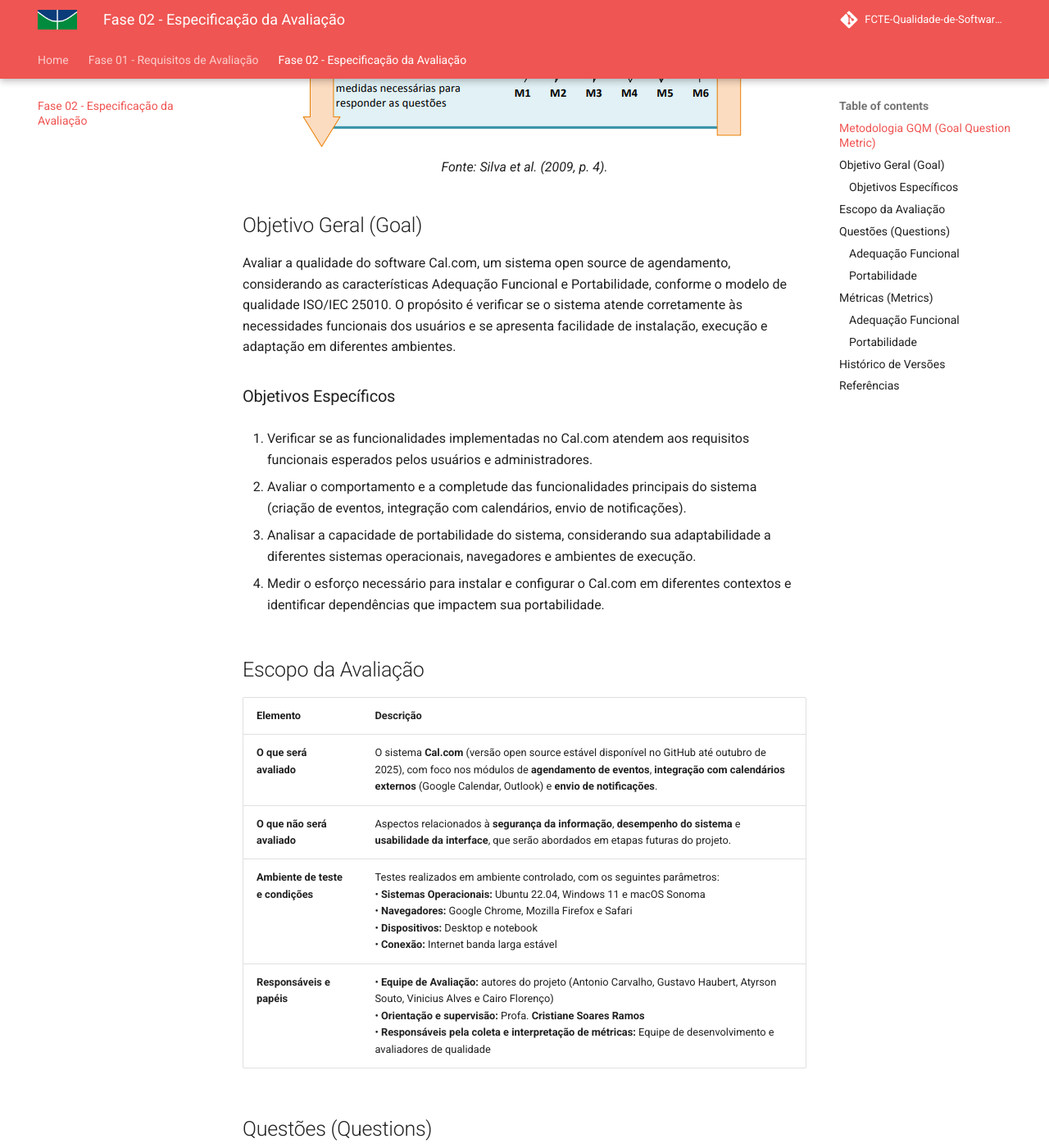
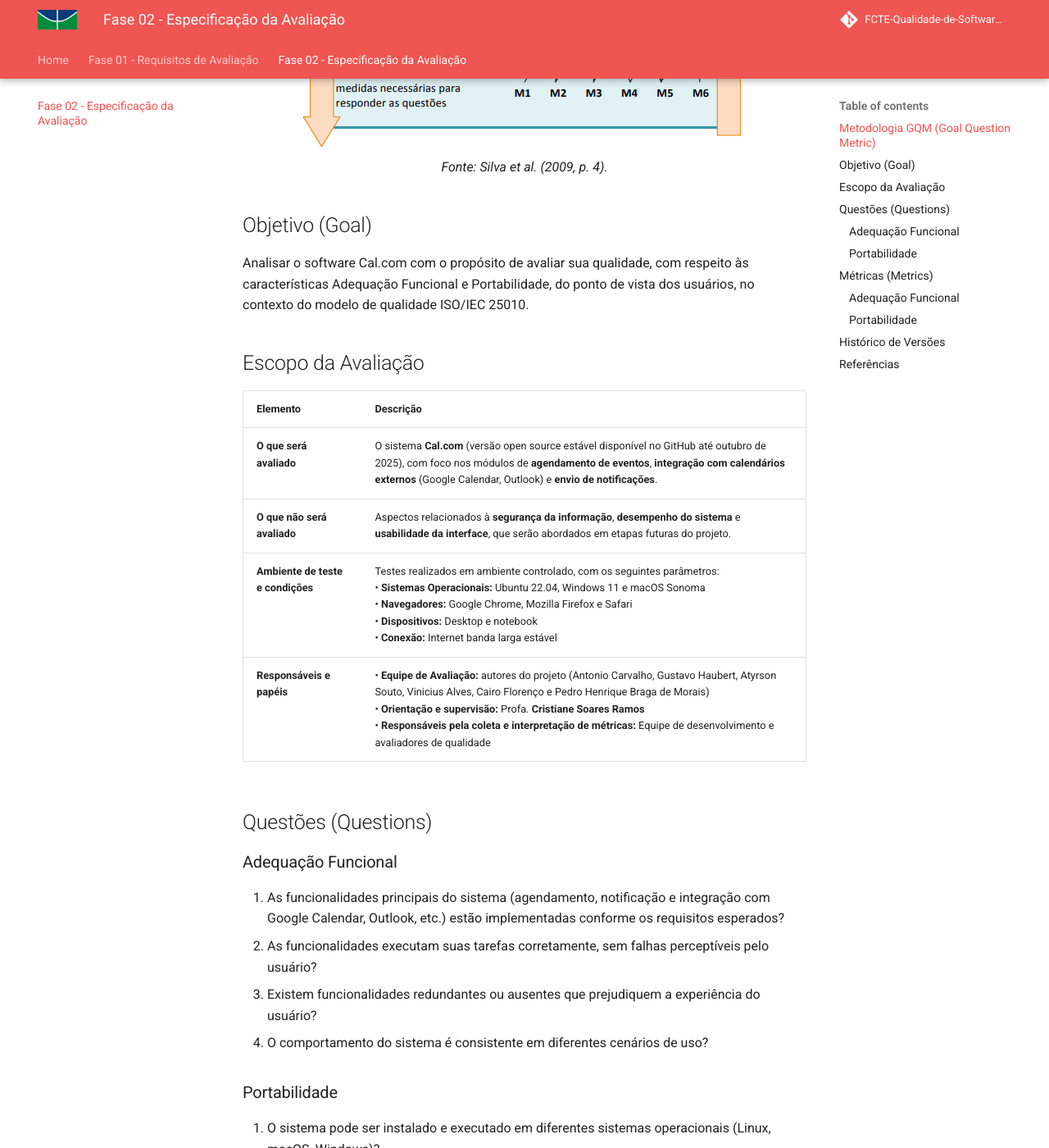
Before and after one commit to FCTE-Qualidade-de-Software-1/2025-2_T01_HEDDY-LAMAR, an MkDocs documentation site: the page built from docs/fase_2/index.md, in a window 1280 px wide and 1400 px high, scrolled down 710 px. Shown: the whole window at 82% size. Built offline with MkDocs 1.6.1 and Material for MkDocs 9.7.7, drawn with Linux system fonts in a browser that asks for light colours; comment, search, counter and statistics services are not loaded.

Commit message:
docs: reformulacao dos objetivos da fase_2

```diff
--- a/docs/fase_2/index.md
+++ b/docs/fase_2/index.md
@@ -16,19 +16,9 @@
   <em>Fonte: Silva et al. (2009, p. 4).</em>
 </div>
 
-## Objetivo Geral (Goal)
+## Objetivo (Goal)
 
-Avaliar a qualidade do software Cal.com, um sistema open source de agendamento, considerando as características Adequação Funcional e Portabilidade, conforme o modelo de qualidade ISO/IEC 25010. O propósito é verificar se o sistema atende corretamente às necessidades funcionais dos usuários e se apresenta facilidade de instalação, execução e adaptação em diferentes ambientes.
-
-### Objetivos Específicos
-
-1. Verificar se as funcionalidades implementadas no Cal.com atendem aos requisitos funcionais esperados pelos usuários e administradores.
-
-2. Avaliar o comportamento e a completude das funcionalidades principais do sistema (criação de eventos, integração com calendários, envio de notificações).
-
-3. Analisar a capacidade de portabilidade do sistema, considerando sua adaptabilidade a diferentes sistemas operacionais, navegadores e ambientes de execução.
-
-4. Medir o esforço necessário para instalar e configurar o Cal.com em diferentes contextos e identificar dependências que impactem sua portabilidade.
+Analisar o software Cal.com com o propósito de avaliar sua qualidade, com respeito às características Adequação Funcional e Portabilidade, do ponto de vista dos usuários, no contexto do modelo de qualidade ISO/IEC 25010.
 
 ## Escopo da Avaliação
 
@@ -37,7 +27,7 @@
 | **O que será avaliado** | O sistema **Cal.com** (versão open source estável disponível no GitHub até outubro de 2025), com foco nos módulos de **agendamento de eventos**, **integração com calendários externos** (Google Calendar, Outlook) e **envio de notificações**. |
 | **O que não será avaliado** | Aspectos relacionados à **segurança da informação**, **desempenho do sistema** e **usabilidade da interface**, que serão abordados em etapas futuras do projeto. |
 | **Ambiente de teste e condições** | Testes realizados em ambiente controlado, com os seguintes parâmetros:<br>• **Sistemas Operacionais:** Ubuntu 22.04, Windows 11 e macOS Sonoma<br>• **Navegadores:** Google Chrome, Mozilla Firefox e Safari<br>• **Dispositivos:** Desktop e notebook<br>• **Conexão:** Internet banda larga estável |
-| **Responsáveis e papéis** | • **Equipe de Avaliação:** autores do projeto (Antonio Carvalho, Gustavo Haubert, Atyrson Souto, Vinicius Alves e Cairo Florenço)<br>• **Orientação e supervisão:** Profa. **Cristiane Soares Ramos**<br>• **Responsáveis pela coleta e interpretação de métricas:** Equipe de desenvolvimento e avaliadores de qualidade |
+| **Responsáveis e papéis** | • **Equipe de Avaliação:** autores do projeto (Antonio Carvalho, Gustavo Haubert, Atyrson Souto, Vinicius Alves, Cairo Florenço e Pedro Henrique Braga de Morais)<br>• **Orientação e supervisão:** Profa. **Cristiane Soares Ramos**<br>• **Responsáveis pela coleta e interpretação de métricas:** Equipe de desenvolvimento e avaliadores de qualidade |
 
 
 ## Questões (Questions)
```
